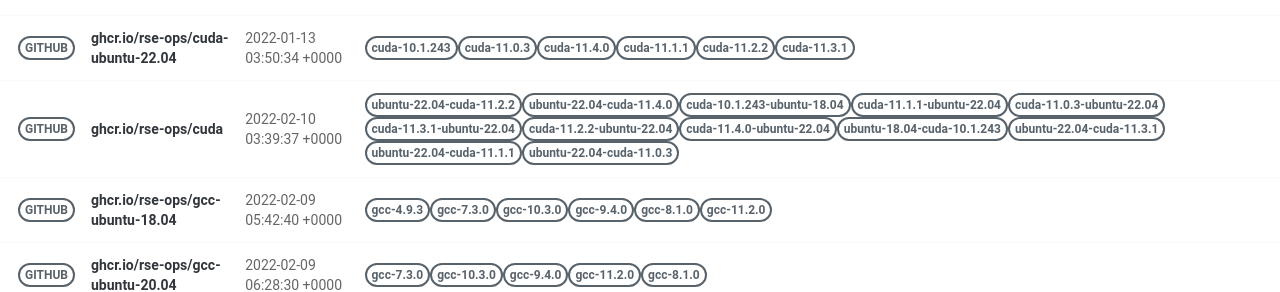
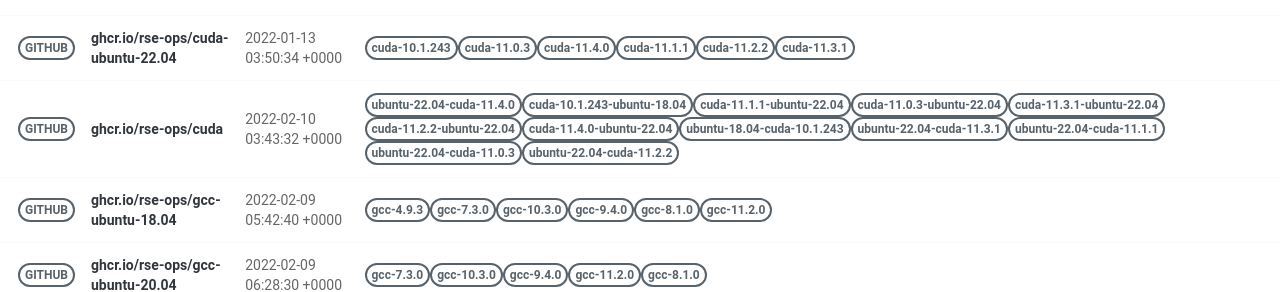
Before and after one commit to rse-ops/docker-images, a Jekyll site: the page built from pages/index.md, in a window 1280 px wide. Shown: the part 414-706 px from the top of the page. Built offline with Jekyll 4.4.1, drawn with Linux system fonts in a browser that asks for light colours; nearby versions of some CDN libraries; part of the change alters nothing that is shown.

Commit message:
Automated push to update library 2022-02-10

```diff
--- a/_library/ghcr.io-rse-ops-cuda.md
+++ b/_library/ghcr.io-rse-ops-cuda.md
@@ -1,14 +1,11 @@
 ---
 layout: container
 name: ghcr.io/rse-ops/cuda
-updated_at: 2022-02-10 03:39:37.086287
+updated_at: 2022-02-10 03:43:32.180728
 
 
 container_url: https://github.com/orgs/rse-ops/packages/container/package/cuda
 versions:
- - tag: ubuntu-22.04-cuda-11.2.2
-   dockerfile: https://github.com/rse-ops/docker-images/blob/main/ubuntu/cuda/Dockerfile
-   manifest: https://crane.ggcr.dev/manifest/ghcr.io/rse-ops/cuda:ubuntu-22.04-cuda-11.2.2
  - tag: ubuntu-22.04-cuda-11.4.0
    dockerfile: https://github.com/rse-ops/docker-images/blob/main/ubuntu/cuda/Dockerfile
    manifest: https://crane.ggcr.dev/manifest/ghcr.io/rse-ops/cuda:ubuntu-22.04-cuda-11.4.0
@@ -42,5 +39,8 @@ versions:
  - tag: ubuntu-22.04-cuda-11.0.3
    dockerfile: https://github.com/rse-ops/docker-images/blob/main/ubuntu/cuda/Dockerfile
    manifest: https://crane.ggcr.dev/manifest/ghcr.io/rse-ops/cuda:ubuntu-22.04-cuda-11.0.3
+ - tag: ubuntu-22.04-cuda-11.2.2
+   dockerfile: https://github.com/rse-ops/docker-images/blob/main/ubuntu/cuda/Dockerfile
+   manifest: https://crane.ggcr.dev/manifest/ghcr.io/rse-ops/cuda:ubuntu-22.04-cuda-11.2.2
 
 ---
```
